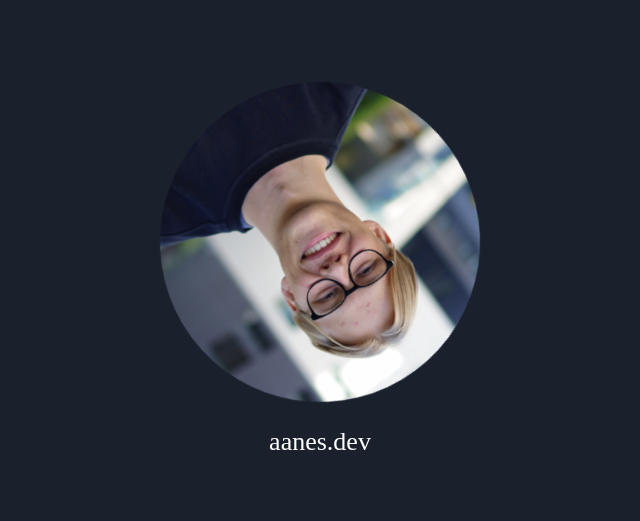
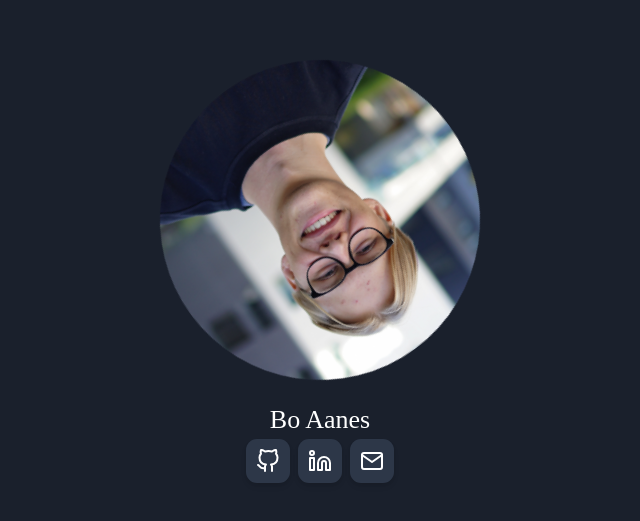
Before and after one commit to boaanes/aanes.dev, a React (Create React App) app: page / in a window 1280 px wide. Shown: the part 129-650 px from the top of the page, without its empty margins (320-960 px from the left). Built offline with nearby package versions, Linux system fonts and the light colour scheme; a web font is replaced by a local one.

Commit message:
added social links

```diff
--- a/package.json
+++ b/package.json
@@ -6,10 +6,10 @@
         "@chakra-ui/react": "^1.6.1",
         "@emotion/react": "^11",
         "@emotion/styled": "^11",
-        "feather-icons": "^4.28.0",
         "framer-motion": "^4",
         "react": "^17.0.2",
         "react-dom": "^17.0.2",
+        "react-feather": "^2.0.9",
         "react-scripts": "4.0.3",
         "web-vitals": "^1.1.2"
     },
--- a/src/App.tsx
+++ b/src/App.tsx
@@ -1,7 +1,8 @@
 import React from 'react';
 import bo from './bo.png';
-import { Box, Flex, Image, Text, keyframes, usePrefersReducedMotion } from '@chakra-ui/react';
-import theme from './theme';
+import { Box, Flex, Image, Text, keyframes, usePrefersReducedMotion, HStack } from '@chakra-ui/react';
+import { GitHub, Linkedin, Mail } from 'react-feather';
+import IconLink from './IconLink';
 
 const spin = keyframes`
     from {
@@ -36,7 +37,12 @@ const App = (): JSX.Element => {
                         borderRadius="100%"
                         alt="me"
                     />
-                    <Text mt={5}>aanes.dev</Text>
+                    <Text mt={5}>Bo Aanes</Text>
+                    <HStack>
+                        <IconLink href="https://github.com/boaanes" icon={<GitHub />} />
+                        <IconLink href="https://www.linkedin.com/in/bo-aanes-946566182/" icon={<Linkedin />} />
+                        <IconLink href="mailto:boaanes@gmail.com" icon={<Mail />} />
+                    </HStack>
                 </Flex>
             </Box>
         </>
--- /dev/null
+++ b/src/IconLink.tsx
@@ -0,0 +1,23 @@
+import React from 'react';
+import { Link, useBreakpointValue } from '@chakra-ui/react';
+
+const IconLink = ({ href, icon }: { href: string; icon: JSX.Element }) => {
+    const iconSize = useBreakpointValue([48, 36, 24]);
+
+    return (
+        <Link
+            _hover={{ cursors: 'pointer', bg: 'gray.600' }}
+            transition="0.1s ease-out"
+            bg="gray.700"
+            p={2.5}
+            borderRadius="25%"
+            boxShadow="md"
+            href={href}
+            isExternal
+        >
+            {React.cloneElement(icon, { size: iconSize })}
+        </Link>
+    );
+};
+
+export default IconLink;
```
Also changed, not shown: 1 other file (tests, documents, lock files or other folders).
